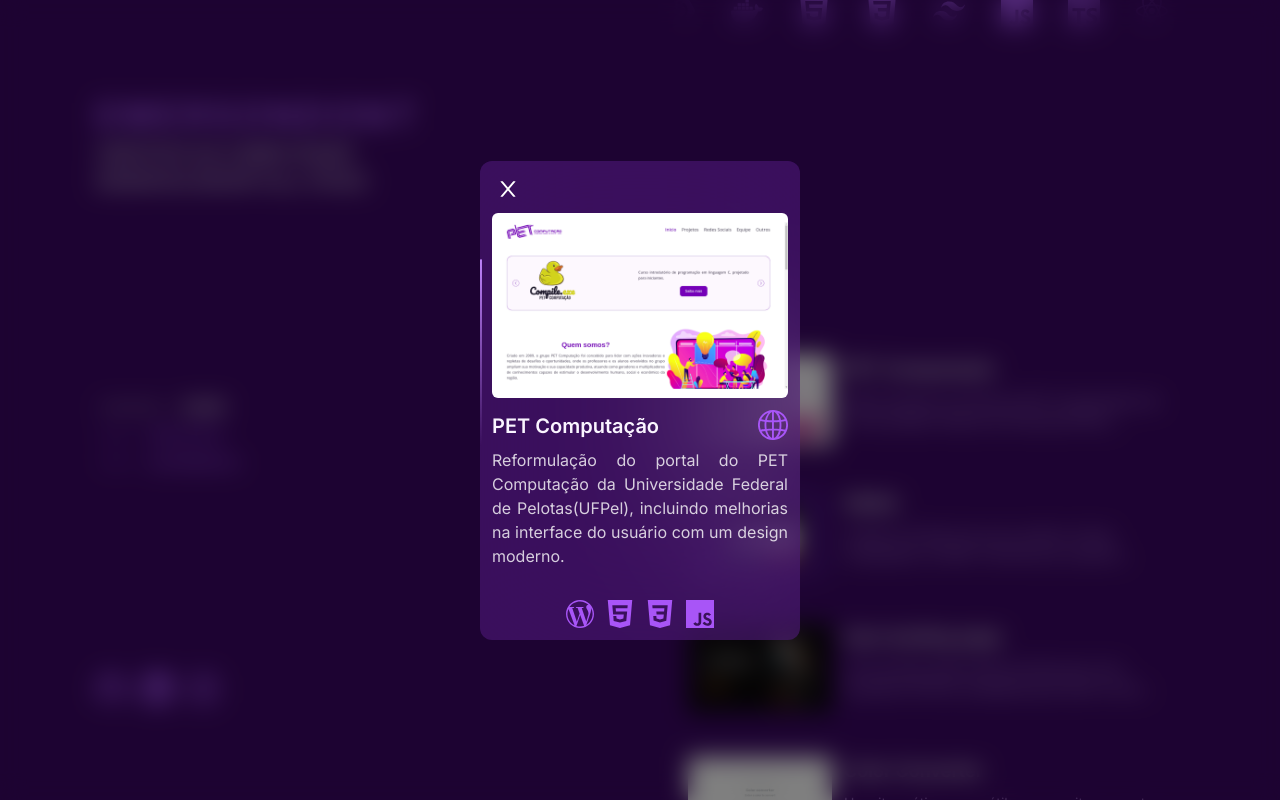
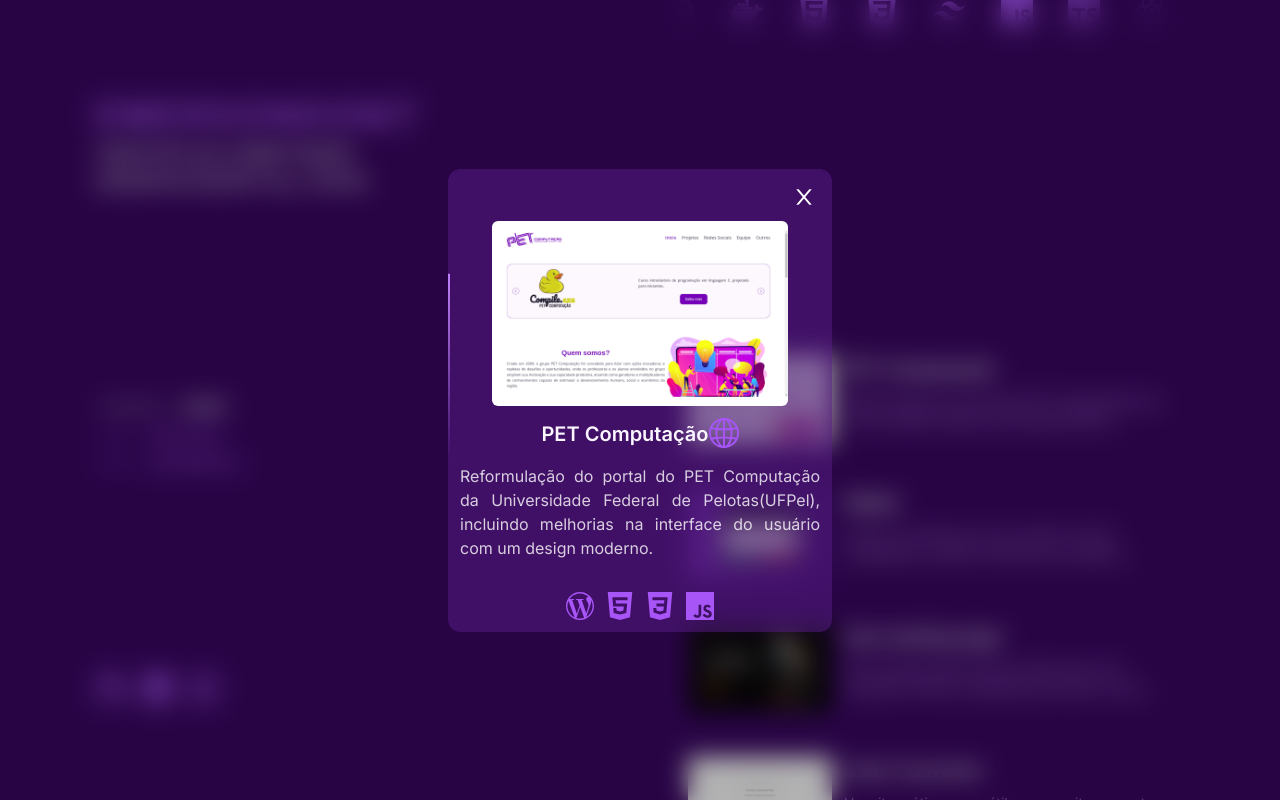
Before and after one commit to emersondont/portfolio, a Next.js app: page / in a window 1280 px wide. Both pictures are taken after a click on the element 928 px from the left and 957 px from the top of the page. Shown: the part 557-1357 px from the top of the page. Built offline with nearby package versions, Linux system fonts and the light colour scheme; no server answers.

Commit message:
refactor: Update modal component styling and behavior

```diff
--- a/src/components/modal.tsx
+++ b/src/components/modal.tsx
@@ -9,17 +9,19 @@ type ModalProps = {
 
 export default function Modal(props: ModalProps) {
   return (
-    <dialog ref={props.dialogRef}
-      className="w-80 backdrop:bg-black backdrop:bg-opacity-50 backdrop:backdrop-blur-md bg-blur backdrop-blur-3xl overflow-hidden rounded-xl cursor-default p-3"
+    <dialog
+      ref={props.dialogRef}
+      onClick={props.toggleDialog}
+      className="w-96 backdrop:bg-black backdrop:bg-opacity-30 backdrop:backdrop-blur-md bg-transparent hover:bg-transparent p-0 overflow-hidden rounded-xl"
     >
-      <div className="flex">
-        <button onClick={props.toggleDialog} className="z-10 cursor-pointer text-white mb-2 p-1 rounded-full outline-none">
+      <div onClick={e => e.stopPropagation()} className="bg-blur overflow-hidden rounded-xl cursor-default p-3 flex flex-col items-center">
+        <button onClick={props.toggleDialog} className="z-10 cursor-pointer text-white mb-2 p-1 rounded-full outline-none ml-auto">
           <AiOutlineClose size={24} />
         </button>
+
+        {props.children}
+        <div className="border-modal" />
       </div>
-
-      {props.children}
-      <div className="border-modal" />
     </dialog>
   )
 }
```
